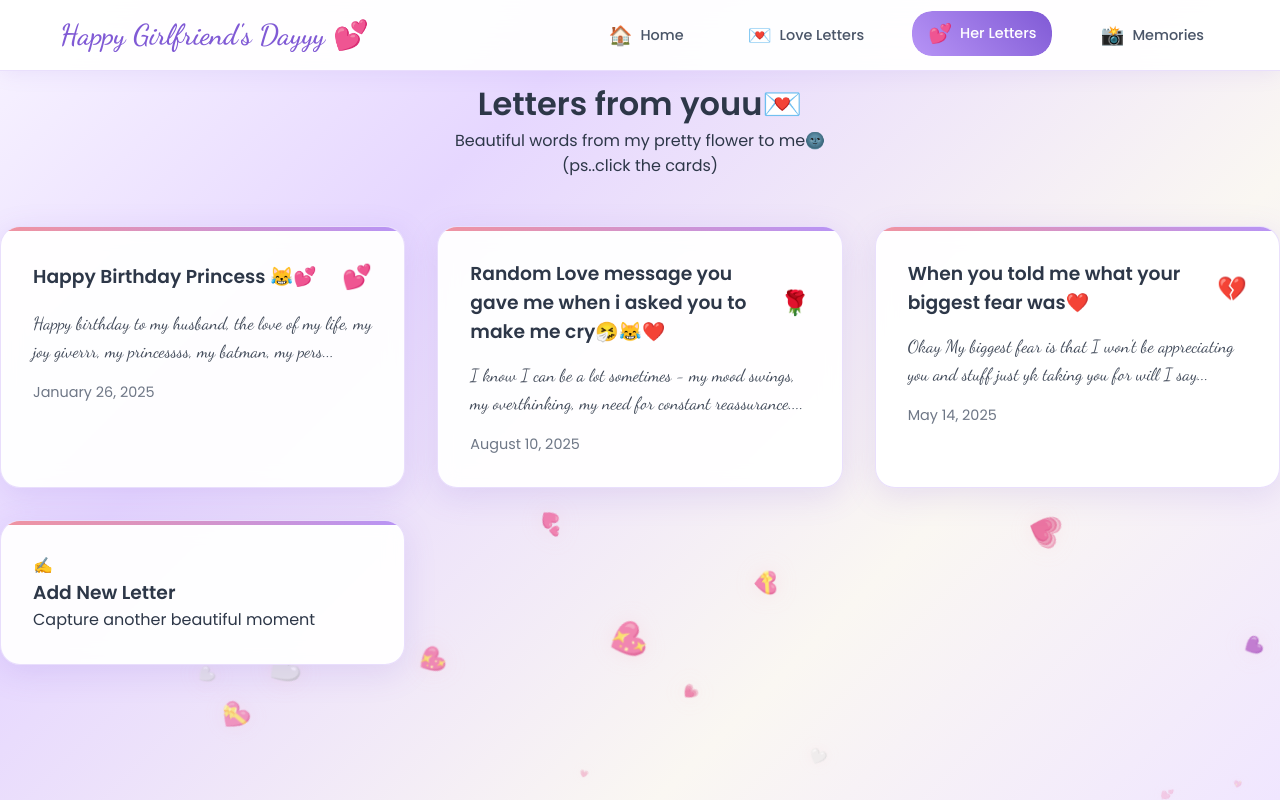
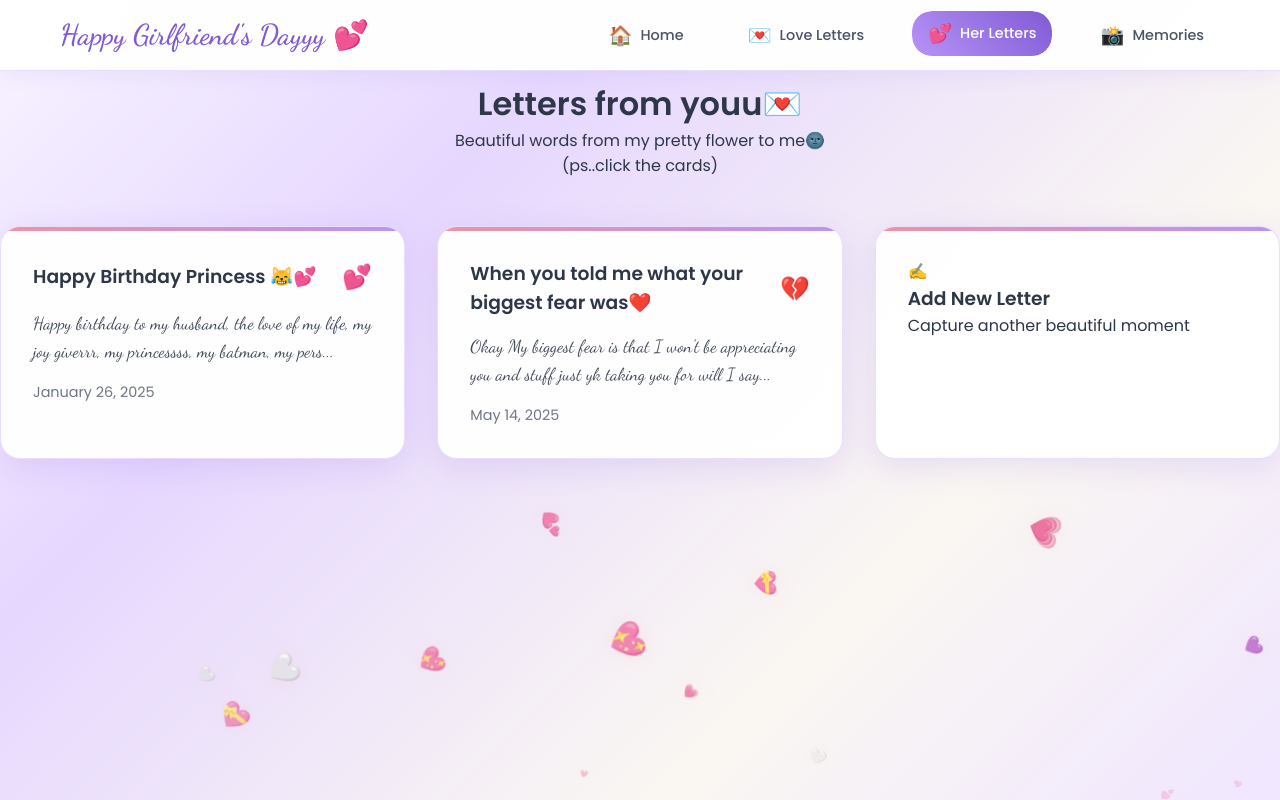
Before and after one commit to tech-monarch/happy-girlfriends-day-eddy, a React (Create React App) app: page /her-letters in a window 1280 px wide. Built offline with nearby package versions, Linux system fonts and the light colour scheme; the HTML template or start-up script is replaced by a standard one.

Commit message:
Shinra Tensei

```diff
--- a/src/pages/HerLetters.tsx
+++ b/src/pages/HerLetters.tsx
@@ -19,15 +19,15 @@ const HerLetters: React.FC = () => {
       date: "January 26, 2025",
       mood: "💕"
     },
+    // {
+    //   id: 2,
+    //   title: "Random Love message you gave me when i asked you to make me cry🤧😹❤️",
+    //   content: "I know I can be a lot sometimes - my mood swings, my overthinking, my need for constant reassurance. But you handle all of it with such patience and love. You never make me feel like I'm too much.\n\nI love how you call me your beautiful chaos because that's exactly what I am, and somehow you love me for it. Thank you for choosing me every day, even on the days when I'm not easy to love.",
+    //   date: "August 10, 2025",
+    //   mood: "🌹"
+    // },
     {
       id: 2,
-      title: "Random Love message you gave me when i asked you to make me cry🤧😹❤️",
-      content: "I know I can be a lot sometimes - my mood swings, my overthinking, my need for constant reassurance. But you handle all of it with such patience and love. You never make me feel like I'm too much.\n\nI love how you call me your beautiful chaos because that's exactly what I am, and somehow you love me for it. Thank you for choosing me every day, even on the days when I'm not easy to love.",
-      date: "August 10, 2025",
-      mood: "🌹"
-    },
-    {
-      id: 3,
       title: "When you told me what your biggest fear was❤️",
       content: "Okay\nMy biggest fear is that I won't be appreciating you and stuff just yk taking you for will I say granted yes taking you for granted\nAnd then you realise and leave me and go for another girl\nAnd then me I'll be left like da\n\nHeartbroken\nSo, when you said this\nI was like Hmmm\nAnd ofc no man will Really love me as much as you do\nAnd I'll settle for the bare minimum💔",
       date: "May 14, 2025",
```
